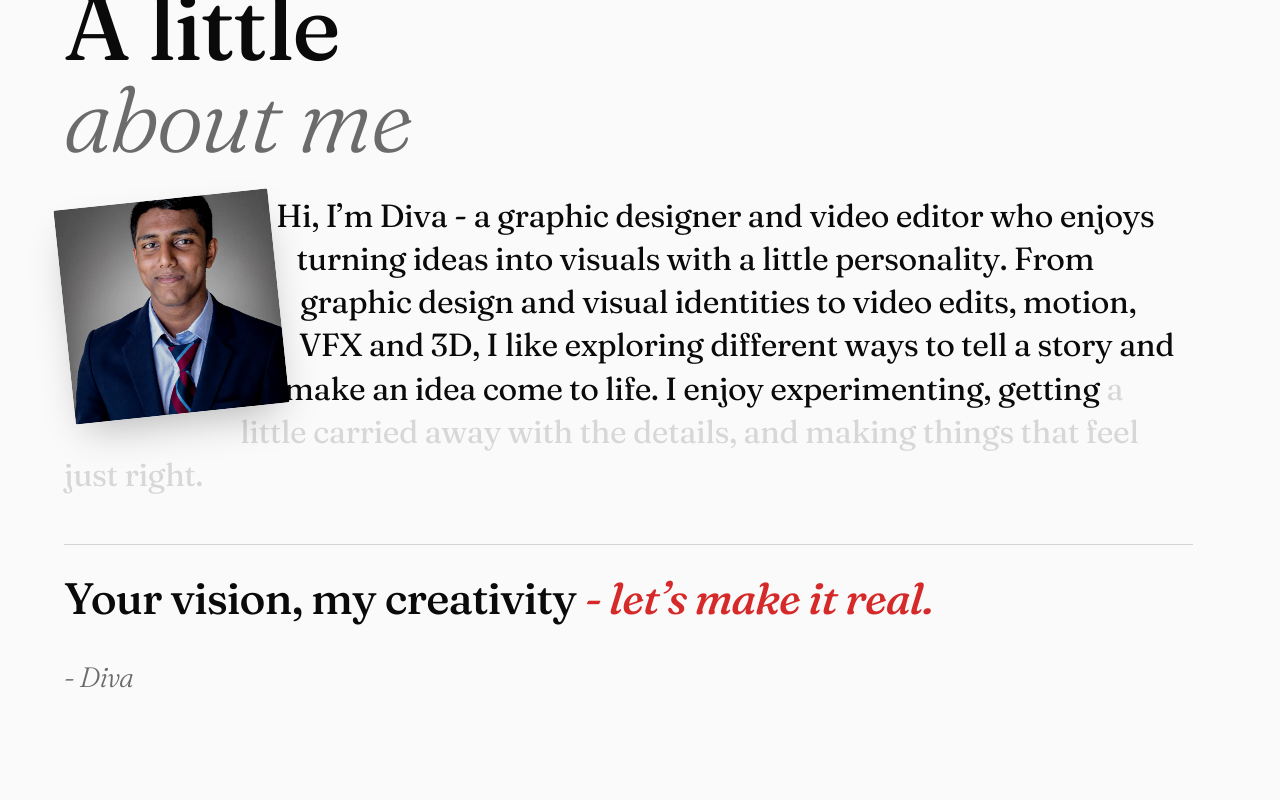
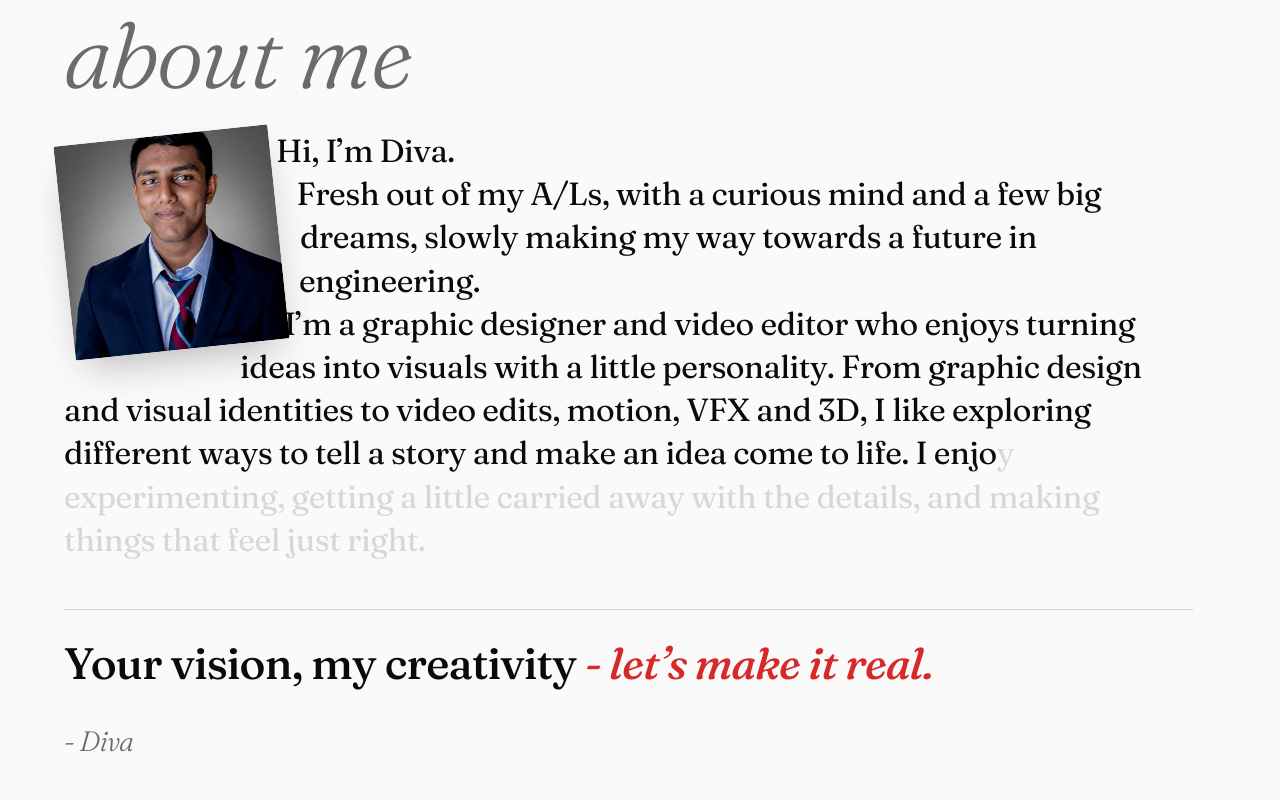
Before and after one commit to divathed3vil-sys/dhivakaran-portfolio, a Next.js app: page / in a window 1280 px wide. Shown: the part 860-1660 px from the top of the page. Built offline with nearby package versions, Linux system fonts and the light colour scheme; no server answers; the database is empty.

Commit message:
About paragraph line breaks + WaveText newline handling

```diff
--- a/src/components/portfolio/about.tsx
+++ b/src/components/portfolio/about.tsx
@@ -5,7 +5,7 @@ import { WaveText } from './wave-text';
 import { useBloom, useHeadingRack } from './lib/use-bloom-rack';
 
 const ABOUT_PARAGRAPH =
-  'Hi, I\u2019m Diva - a graphic designer and video editor who enjoys turning ideas into visuals with a little personality. From graphic design and visual identities to video edits, motion, VFX and 3D, I like exploring different ways to tell a story and make an idea come to life. I enjoy experimenting, getting a little carried away with the details, and making things that feel just right.';
+  'Hi, I\u2019m Diva.\nFresh out of my A/Ls, with a curious mind and a few big dreams, slowly making my way towards a future in engineering.\nI\u2019m a graphic designer and video editor who enjoys turning ideas into visuals with a little personality. From graphic design and visual identities to video edits, motion, VFX and 3D, I like exploring different ways to tell a story and make an idea come to life. I enjoy experimenting, getting a little carried away with the details, and making things that feel just right.';
 
 const STANDOUT_LINE = 'Your vision, my creativity - let\u2019s make it real.';
 
--- a/src/components/portfolio/wave-text.tsx
+++ b/src/components/portfolio/wave-text.tsx
@@ -29,7 +29,7 @@ export function WaveText({
   const containerRef = useRef<HTMLElement>(null);
   const charsRef = useRef<HTMLElement[]>([]);
 
-  const words = useMemo(() => text.split(' '), [text]);
+  const lines = useMemo(() => text.split('\n'), [text]);
 
   useEffect(() => {
     const container = containerRef.current;
@@ -108,9 +108,16 @@ export function WaveText({
       className={className}
       data-wave=""
     >
-      {words.map((word, wi) => (
+      {lines.map((line, li) => (
         <span
-          key={wi}
+          key={li}
+          style={{ display: 'block' }}
+        >
+          {line.split(' ').map((word, wi) => {
+            const words = line.split(' ');
+            return (
+              <span
+                key={`${li}-${wi}`}
                 data-word=""
                 style={{ display: 'inline-block', whiteSpace: 'nowrap' }}
               >
@@ -122,12 +129,15 @@ export function WaveText({
                     </span>
                   );
                 })}
-          {wi < words.length - 1 ? (
+                {!(li === lines.length - 1 && wi === words.length - 1) ? (
                   <span data-char="" style={{ display: 'inline-block' }}>
                     {'\u00A0'}
                   </span>
                 ) : null}
               </span>
+            );
+          })}
+        </span>
       ))}
     </Tag>
   );
```
Lines whose indentation alone changed are shown as unchanged.
